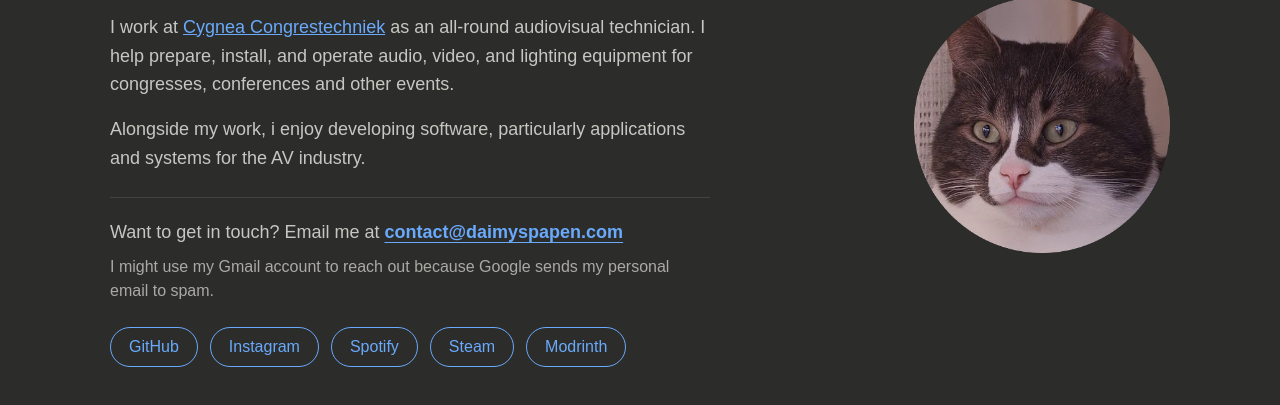
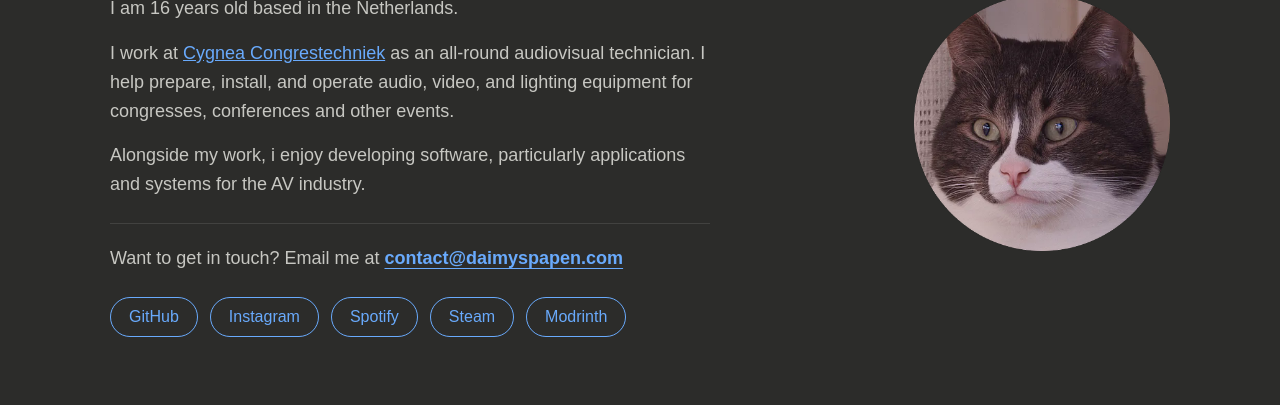
Before and after one commit to DaimySpapen/daimyspapen.com, a website: page public/index.html in a window 1280 px wide. Shown: the part 237-642 px from the top of the page. Drawn offline with Linux system fonts and the light colour scheme.

Commit message:
Removed the note about GMail because my own email finally works now

```diff
--- a/public/index.html
+++ b/public/index.html
@@ -21,9 +21,7 @@
                     <p>I am 16 years old based in the Netherlands.</p>
                     <p>I work at <a href="https://cygnea-congrestechniek.nl" target="_blank" rel="noopener noreferrer">Cygnea Congrestechniek</a> as an all-round audiovisual technician. I help prepare, install, and operate audio, video, and lighting equipment for congresses, conferences and other events.</p>
                     <p>Alongside my work, i enjoy developing software, particularly applications and systems for the AV industry.</p>
-                    <p class="contact-line">Want to get in touch? Email me at <a href="mailto:contact@daimyspapen.com">contact@daimyspapen.com</a>
-                        <small class="contact-note">I might use my Gmail account to reach out because Google sends my personal email to spam.</small>
-                    </p>
+                    <p class="contact-line">Want to get in touch? Email me at <a href="mailto:contact@daimyspapen.com">contact@daimyspapen.com</a></p>
                 </div>
                 <div class="aboutme-links">
                     <a href="https://github.com/DaimySpapen" target="_blank" rel="noopener noreferrer">GitHub</a>
--- a/public/styles.css
+++ b/public/styles.css
@@ -95,14 +95,6 @@
     border-top: 1px solid rgba(255, 255, 255, 0.1);
 }
 
-.contact-note {
-    display: block;
-    margin-top: 8px;
-    color: #aaa9a4;
-    font-size: 1rem;
-    line-height: 1.5;
-}
-
 .contact-line a {
     display: inline-block;
     font-weight: 600;
```
